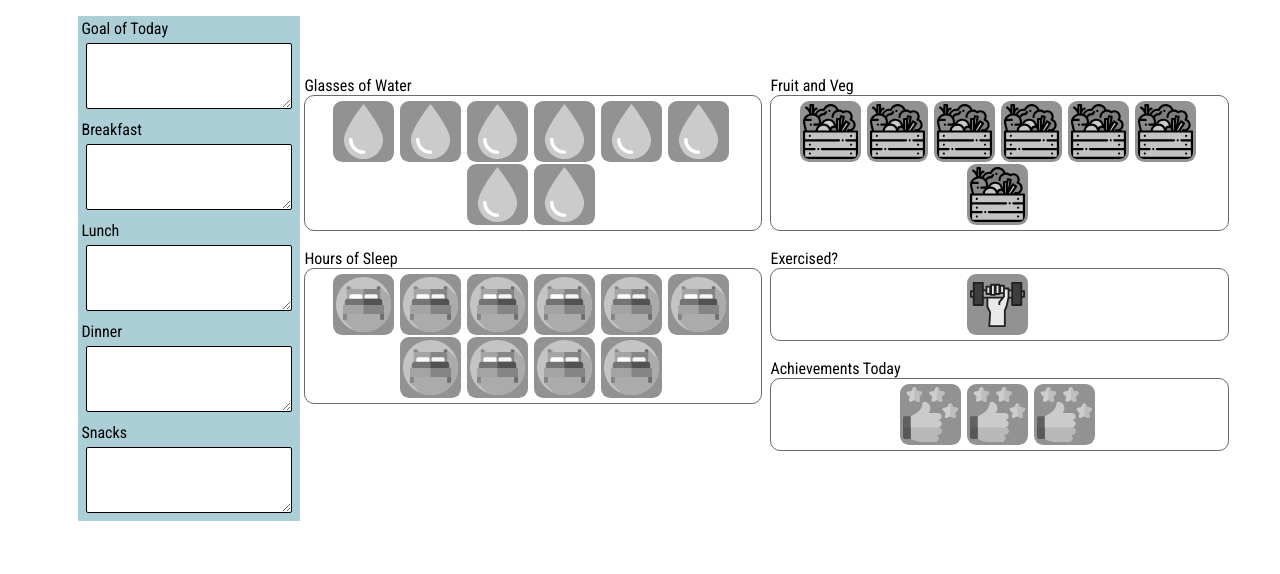
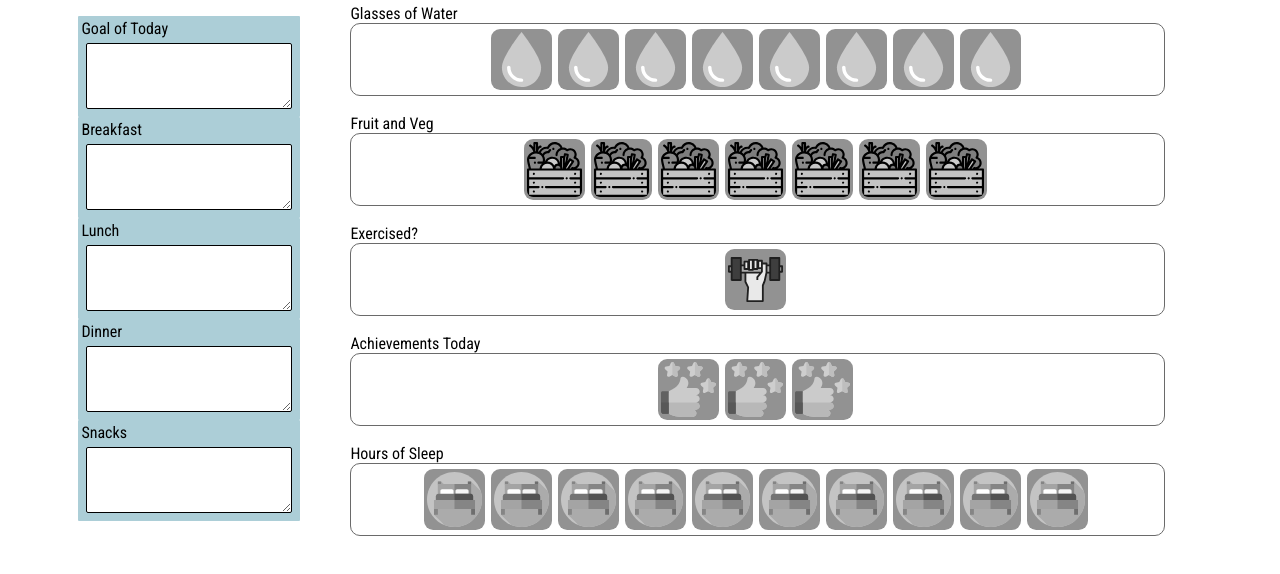
Before and after one commit to ShinyVerse/grub-o-meter, a React (Create React App) app: page / in a window 1280 px wide. Shown: the top 574 px of the page. Built offline with nearby package versions, Linux system fonts and the light colour scheme.

Commit message:
change font sizes

```diff
--- a/src/App.css
+++ b/src/App.css
@@ -151,3 +151,10 @@ ul {
   }
 
 }
+
+@media screen and (min-width: 1200px) {
+  .icon-container {
+    width: 80%;
+    margin-left: 50px;
+  }
+}
--- a/src/App.js
+++ b/src/App.js
@@ -20,9 +20,9 @@ class App extends Component {
         <div className='tally-master-container'>
           <ImageTallyContainer title='Glasses of Water' type="water" icon={iconWater} amount={8}/>
           <ImageTallyContainer title='Fruit and Veg' type="veg" icon={iconVeg} amount={7}/>
-          <ImageTallyContainer title='Hours of Sleep' type="bed" icon={iconBed} amount={10}/>
           <ImageTallyContainer title='Exercised?' type="exercise" icon={iconExercise} amount={1}/>
           <ImageTallyContainer title='Achievements Today' type="goals" icon={iconGoal} amount={3}/>
+          <ImageTallyContainer title='Hours of Sleep' type="bed" icon={iconBed} amount={10}/>
         </div>
       </div>
     );
```
